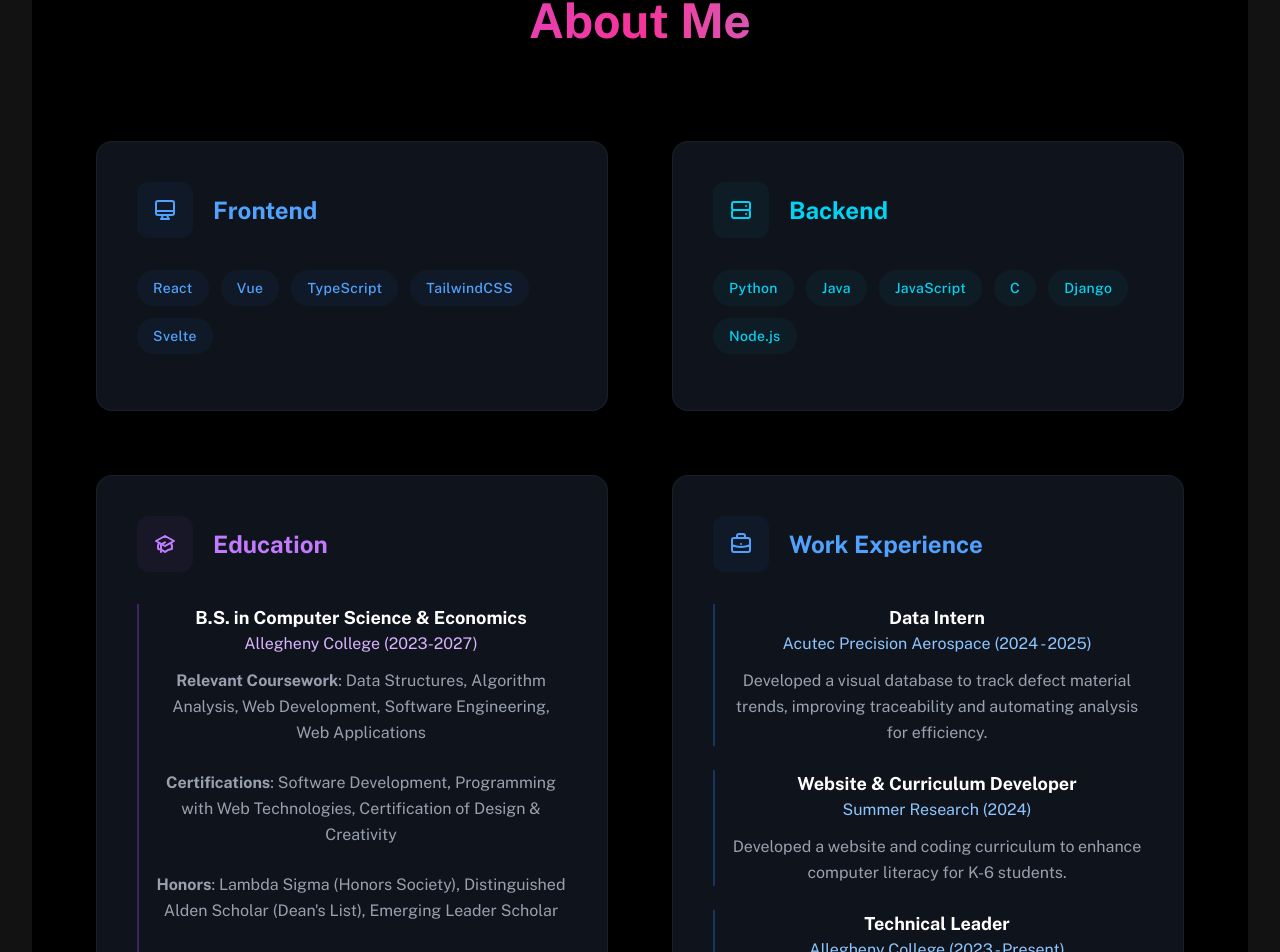
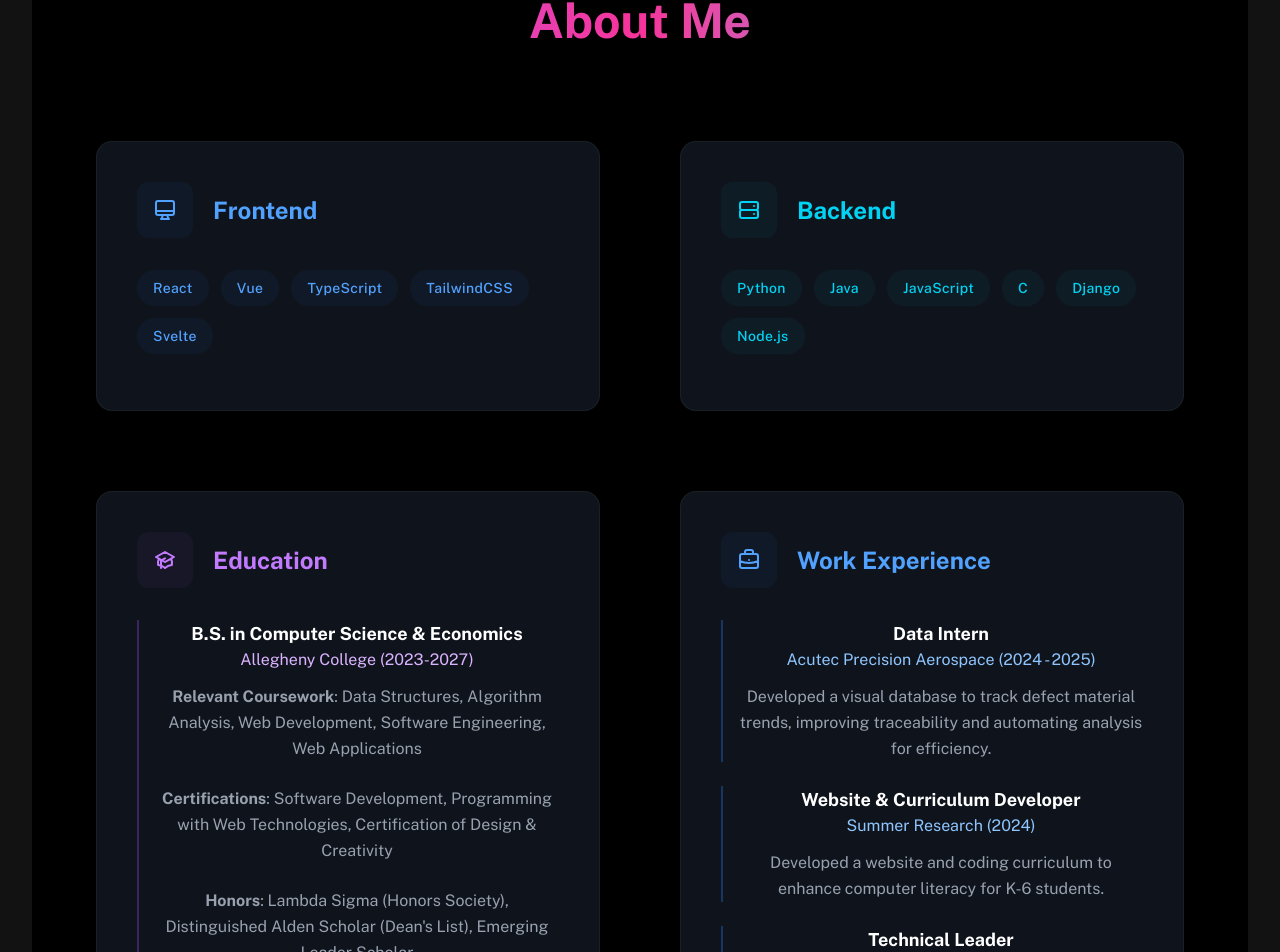
Before and after one commit to hemanialaparthi/personal-portfolio, a React (Vite) app in the folder personal-portfolio/: page / in a window 1280 px wide. Shown: the part 963-1915 px from the top of the page. Built offline with nearby package versions, Linux system fonts and the light colour scheme.

Commit message:
fix(About.jsx): styling the about page

```diff
--- a/personal-portfolio/src/components/sections/About.jsx
+++ b/personal-portfolio/src/components/sections/About.jsx
@@ -17,13 +17,13 @@
       className="min-h-screen flex items-center justify-center py-32 bg-black relative overflow-hidden"
     >
       <RevealOnScroll>
-        <div className="w-full max-w-6xl mx-auto px-6 md:px-8 relative z-10">
+        <div className="w-full max-w-[90rem] mx-auto px-6 md:px-12 lg:px-16 relative z-10">
           <h2 className="text-5xl font-bold mb-24 bg-gradient-to-r from-purple-500 via-pink-500 to-blue-500 bg-clip-text text-transparent text-center">
             About Me
           </h2>
 
           {/* Top row: frontend and backend */}
-          <div className="grid grid-cols-1 md:grid-cols-2 gap-12 md:gap-16 mb-12 md:mb-16">
+          <div className="grid grid-cols-1 md:grid-cols-2 gap-12 lg:gap-20 mb-12 lg:mb-20">
             {/* Frontend section */}
             <div className="rounded-2xl p-10 border border-white/5 backdrop-blur-sm bg-gray-800/50 hover:-translate-y-2 hover:shadow-xl hover:shadow-blue-500/10 transition-all duration-300 group">
               <div className="flex items-center mb-8">
@@ -59,7 +59,7 @@
               </div>
             </div>
 
-            {/* backend section */}
+            {/* Backend section */}
             <div className="rounded-2xl p-10 border border-white/5 backdrop-blur-sm bg-gray-800/50 hover:-translate-y-2 hover:shadow-xl hover:shadow-cyan-500/10 transition-all duration-300 group">
               <div className="flex items-center mb-8">
                 <div className="p-4 bg-cyan-500/5 rounded-xl mr-5">
@@ -95,9 +95,9 @@
             </div>
           </div>
 
-          {/* bottom row: education and work experience */}
-          <div className="grid grid-cols-1 md:grid-cols-2 gap-12 md:gap-16">
-            {/* education section */}
+          {/* Bottom row: education and work experience */}
+          <div className="grid grid-cols-1 md:grid-cols-2 gap-12 lg:gap-20">
+            {/* Education section */}
             <div className="rounded-2xl p-10 border border-white/5 backdrop-blur-sm bg-gray-800/50 hover:-translate-y-2 hover:shadow-xl hover:shadow-purple-500/10 transition-all duration-300 group">
               <div className="flex items-center mb-8">
                 <div className="p-4 bg-purple-500/5 rounded-xl mr-5">
@@ -148,7 +148,7 @@
               </div>
             </div>
 
-            {/* work experience section */}
+            {/* Work experience section */}
             <div className="rounded-2xl p-10 border border-white/5 backdrop-blur-sm bg-gray-800/50 hover:-translate-y-2 hover:shadow-xl hover:shadow-blue-500/10 transition-all duration-300 group">
               <div className="flex items-center mb-8">
                 <div className="p-4 bg-blue-500/5 rounded-xl mr-5">
```
